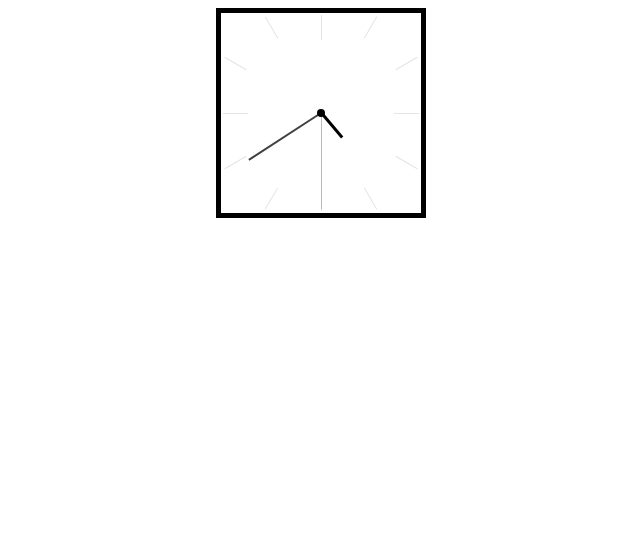
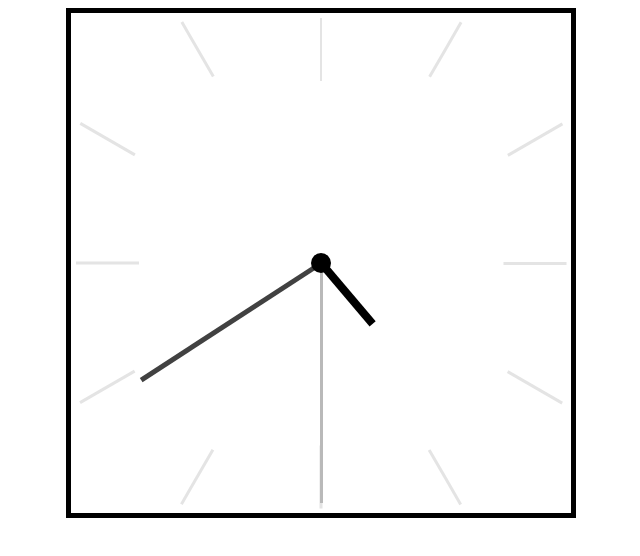
Before and after one commit to jusgra/clock-app, a plain HTML site: page index.html in a window 1280 px wide. Shown: the whole page, without its empty margins (319-959 px from the left). Drawn offline with Linux system fonts and the light colour scheme.

Commit message:
changed clock size

```diff
--- a/styles.css
+++ b/styles.css
@@ -1,5 +1,5 @@
 :root {
-    --clock-size: 200px;
+    --clock-size: 500px;
 }
 
 .clock {
```
